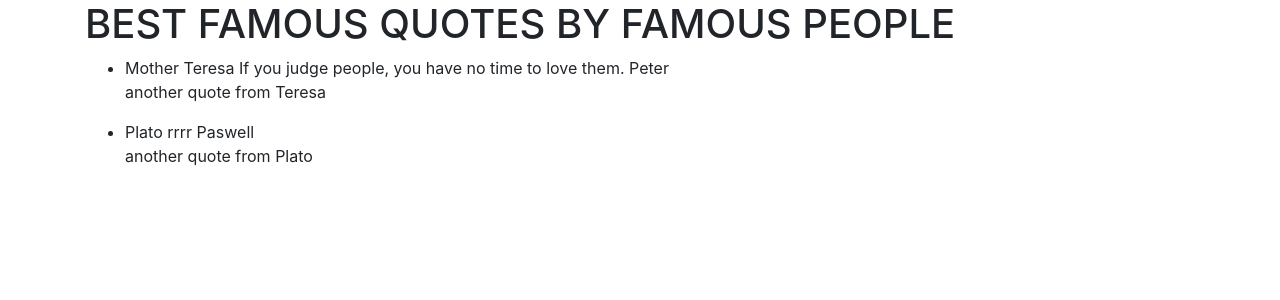
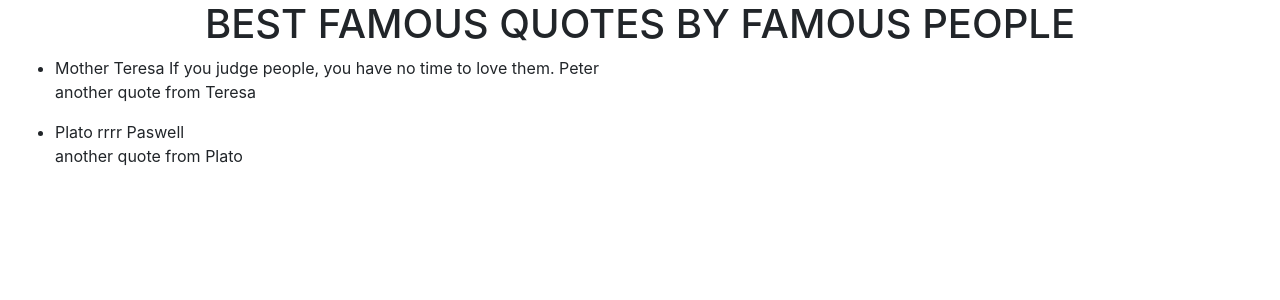
Before and after one commit to peterndungukamau/Quotes-App, an Angular app: page / in a window 1280 px wide. Shown: the top 300 px of the page. Built offline with nearby package versions, Linux system fonts and the light colour scheme.

Commit message:
style h1

```diff
--- a/src/app/quote/quote.component.html
+++ b/src/app/quote/quote.component.html
@@ -1,4 +1,4 @@
-<div class="container">
+<div class="container-fluid show">
 <h1>BEST FAMOUS QUOTES BY FAMOUS PEOPLE </h1>
 <ul>
 <li *ngFor='let quote of quotes'>{{quote.author}} {{quote.quote}} {{quote.submitter}}
@@ -6,3 +6,9 @@
 </li>
 </ul>
 </div>
+
+<style>
+.show  h1 {
+        text-align: center;
+    }
+</style>
```
